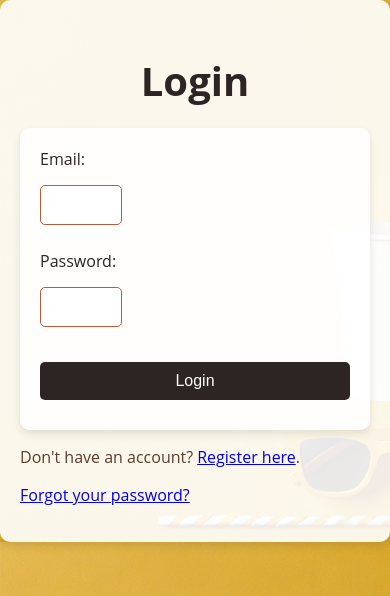
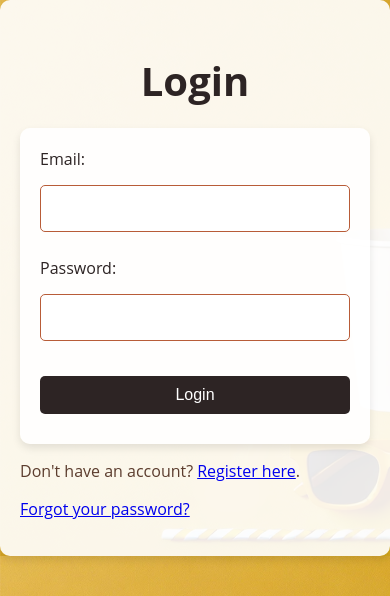
Before and after one commit to MfFischer/WebFlicks_app, a Flask app: page /login in a window 390 px wide. Shown: the part 55-651 px from the top of the page. Run offline with Flask 3, Linux system fonts and the light colour scheme; a user stored in the database is signed in.

Commit message:
Improve form input sizing and layout responsiveness

```diff
--- a/static/styles.css
+++ b/static/styles.css
@@ -137,11 +137,12 @@ header h1 {
 
 /* Form styles */
 form input, form button {
-    width: 100%;
+    width: 100%; /* Ensure input fields expand to full width */
     padding: 15px;
     margin: 10px 0;
     border: 1px solid #B85C38;
     border-radius: 5px;
+    box-sizing: border-box; /* Include padding and border in the element's width and height */
 }
 
 form input:focus {
@@ -174,28 +175,17 @@ form button:hover {
 .form-group {
     margin-bottom: 15px;
 }
+
 .form-rating {
     width: 30%;
     margin-bottom: 5px;
     color: #2D2424;
 }
+
 .form-group label {
     display: block;
     margin-bottom: 5px;
     color: #2D2424;
-}
-
-.form-group input {
-    width: 60px;
-    padding: 10px;
-    border: 1px solid #B85C38;
-    border-radius: 5px;
-    font-size: 1rem;
-}
-
-.form-group input:focus {
-    border-color: #2D2424;
-    outline: none;
 }
 
 /* User list styles */
@@ -279,7 +269,6 @@ form button:hover {
 
 .movie-detail {
     font-size: 1.2rem;
-    color: #2D2424;
     color: #2D2424;
 }
 
@@ -387,6 +376,7 @@ form button:hover {
 
 .password-group input {
     padding-right: 10px;
+    width: 100%; /* Ensure the input field expands */
 }
 
 .toggle-password {
@@ -439,6 +429,7 @@ form button:hover {
 .search-bar button:hover {
     background-color: #5C3D2E;
 }
+
 header {
     background-color: #E0C097;
     color: #2D2424;
@@ -483,6 +474,7 @@ header {
     padding: 0;
     margin: 20px 0;
 }
+
 /* Review text area styling */
 .textarea-review {
     width: 100%;
@@ -493,6 +485,7 @@ header {
     box-sizing: border-box;
     resize: vertical;
 }
+
 .review-item {
     background-color: #5C3D2E;
     color: #E0C097;
@@ -575,6 +568,7 @@ header {
     justify-content: flex-start;
     gap: 10px;
 }
+
 /* Existing styles */
 
 .button-group {
```
